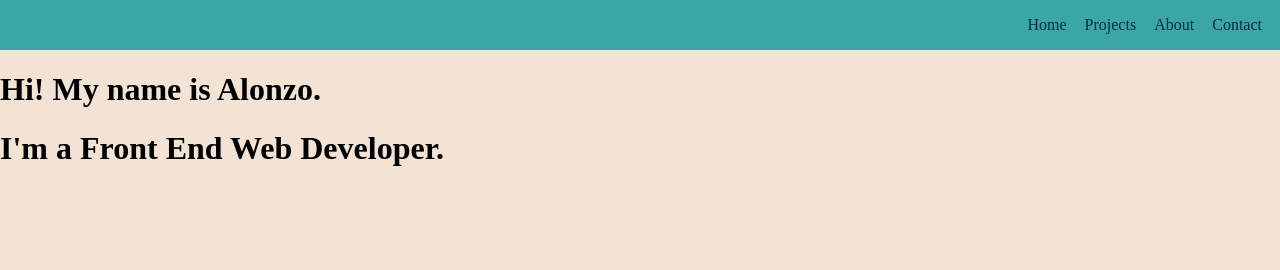
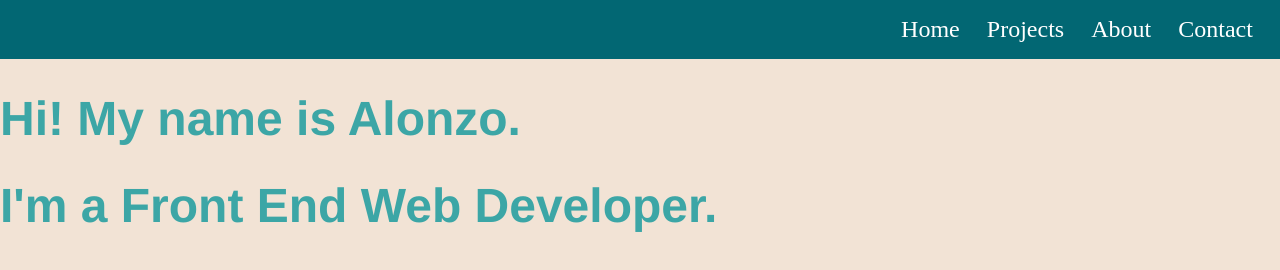
Before and after one commit to alonzocodes/Portfolio, a plain HTML site: page index.html in a window 1280 px wide. Drawn offline with Linux system fonts and the light colour scheme.

Commit message:
Working on Header styles. Still need to complete Nav.

```diff
--- a/styles.css
+++ b/styles.css
@@ -11,15 +11,23 @@ nav, ul {
 nav {
     width: 100%;
     height: max-content;
-    background-color: #3CA6A6;
+    background-color: #026773;
 }
 
 li {
     list-style: none;
     margin-right: 10%;
-    color: #012E40;
+    color: #ffffff;
+    font-family: Bebas Neue;
+    font-size: 1.5em;
 }
 
+.header-title {
+    font-size: 3em;
+    color: #3CA6A6;
+    font-family:'Franklin Gothic Medium', 'Arial Narrow', Arial, sans-serif
+}
+ /* Draw up some refences to base your design off of. */
 
 
 
```
